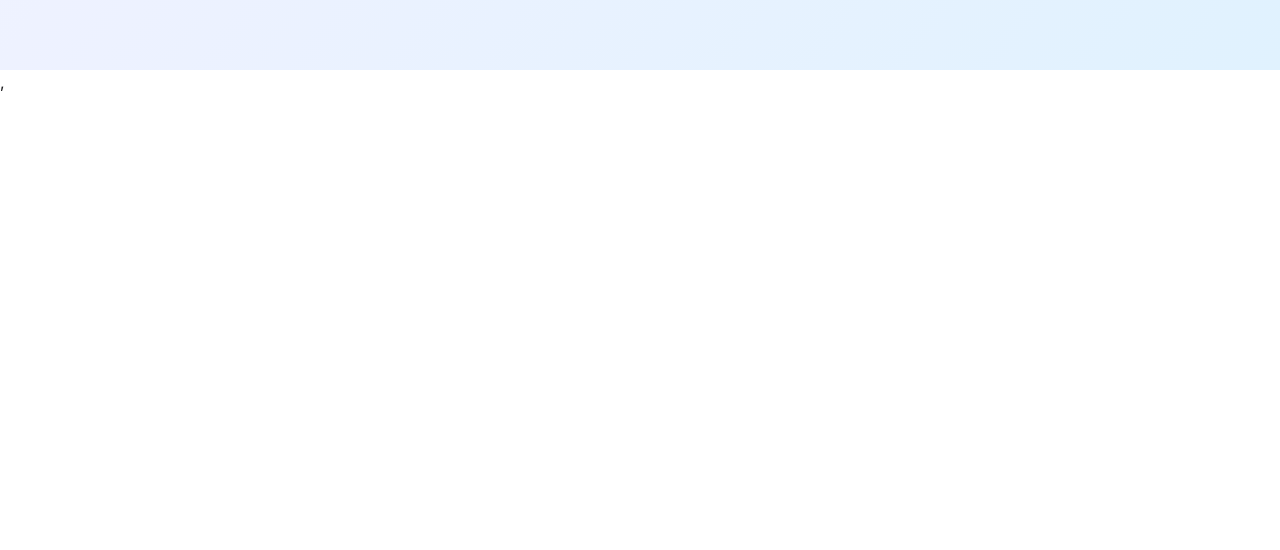
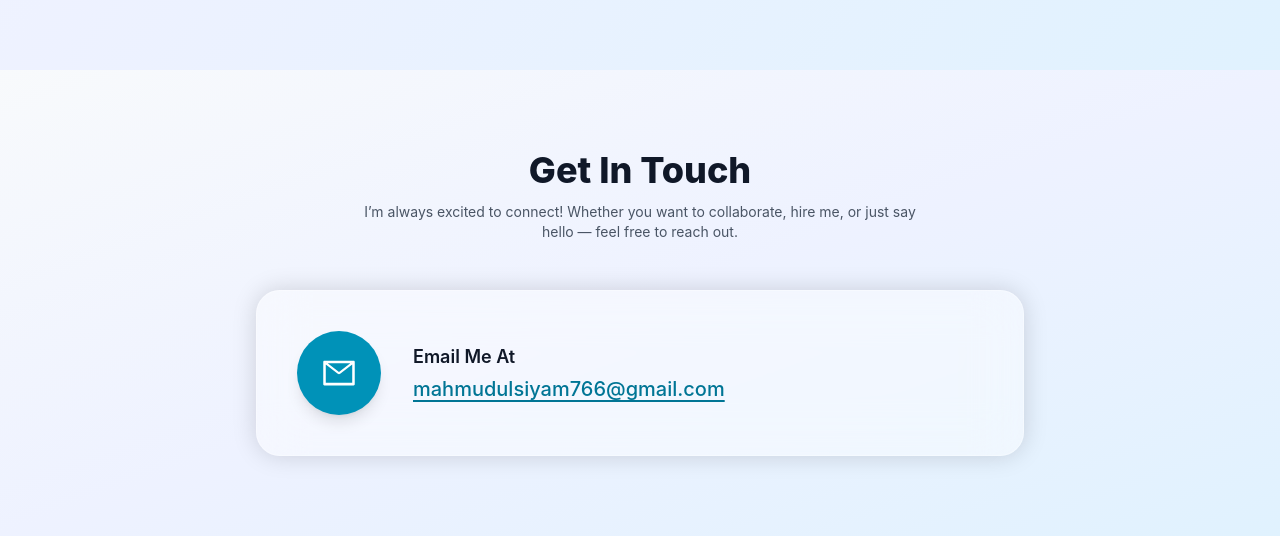
Before and after one commit to Mahmudulhasansiyam11/my-portfolio, a React (Vite) app: page / in a window 1280 px wide. Shown: the part 4303-4853 px from the top of the page. Before the commit the page ends 4397 px from the top, so only its background shows below. Built offline with nearby package versions, Linux system fonts and the light colour scheme.

Commit message:
add contact section

```diff
--- /dev/null
+++ b/src/Components/Contact/Contact.jsx
@@ -0,0 +1,79 @@
+import React from "react";
+import { AiOutlineMail } from "react-icons/ai";
+
+const Contact = () => {
+  return (
+    <section
+      id="contact"
+      className="
+        w-full py-20
+        bg-gradient-to-br from-[#f8fafc] via-[#eef2ff] to-[#e0f2fe]
+        dark:from-gray-900 dark:via-gray-800 dark:to-gray-900
+        px-6 sm:px-10 md:px-16
+        flex flex-col items-center
+        font-display text-gray-800 dark:text-gray-200
+      "
+    >
+      <h2 className="text-4xl font-extrabold mb-3 text-gray-900 dark:text-white">
+        Get In Touch
+      </h2>
+      <p className="text-sm text-gray-600 dark:text-gray-400 mb-12 max-w-xl text-center">
+        I’m always excited to connect! Whether you want to collaborate, hire me, or just say hello — feel free to reach out.
+      </p>
+
+      <div
+        className="
+          w-full max-w-3xl
+          bg-white/40 dark:bg-gray-800/40
+          backdrop-blur-xl
+          rounded-3xl
+          border border-white/30 dark:border-gray-700/40
+          shadow-[0_0_25px_rgba(0,0,0,0.15)]
+          flex flex-col md:flex-row items-center
+          gap-8
+          p-10
+          transition-shadow duration-300
+          hover:shadow-[0_0_40px_rgba(0,255,255,0.35)]
+        "
+      >
+        {/* Icon */}
+        <div
+          className="
+            bg-cyan-600 dark:bg-cyan-400
+            p-6 rounded-full
+            flex items-center justify-center
+            shadow-lg
+            text-white
+            text-4xl
+            flex-shrink-0
+          "
+          aria-hidden="true"
+        >
+          <AiOutlineMail />
+        </div>
+
+        {/* Email Info */}
+        <div className="flex flex-col items-center md:items-start">
+          <p className="text-lg font-semibold text-gray-900 dark:text-white mb-1">
+            Email Me At
+          </p>
+          <a
+            href="mailto:mahmudul@gmail.com"
+            className="
+              text-cyan-700 dark:text-cyan-300
+              font-medium text-xl
+              underline underline-offset-4
+              hover:text-cyan-500 dark:hover:text-cyan-400
+              transition-colors duration-200
+              break-all
+            "
+          >
+            mahmudulsiyam766@gmail.com
+          </a>
+        </div>
+      </div>
+    </section>
+  );
+};
+
+export default Contact;
--- a/src/Pages/HomeLayout/HomeLayout.jsx
+++ b/src/Pages/HomeLayout/HomeLayout.jsx
@@ -23,6 +23,7 @@ import ScrollToNextSection from "../../Components/ScrollToNextSection/ScrollToNe
 import Technologies from "../../Components/Technologies/Technologies";
 import Skills from "../../Components/Skills/Skills";
 import Projects from "../../Components/Projects/Projects";
+import Contact from "../../Components/Contact/Contact";
 // import ScrollToNextSection from "../../Components/ScrollToNextSection";
 
 const HomeLayout = () => {
@@ -37,6 +38,7 @@ const HomeLayout = () => {
       <Technologies></Technologies>
       <Skills></Skills>
       <Projects></Projects>
+      <Contact></Contact>
     </div>
   );
 };
```
